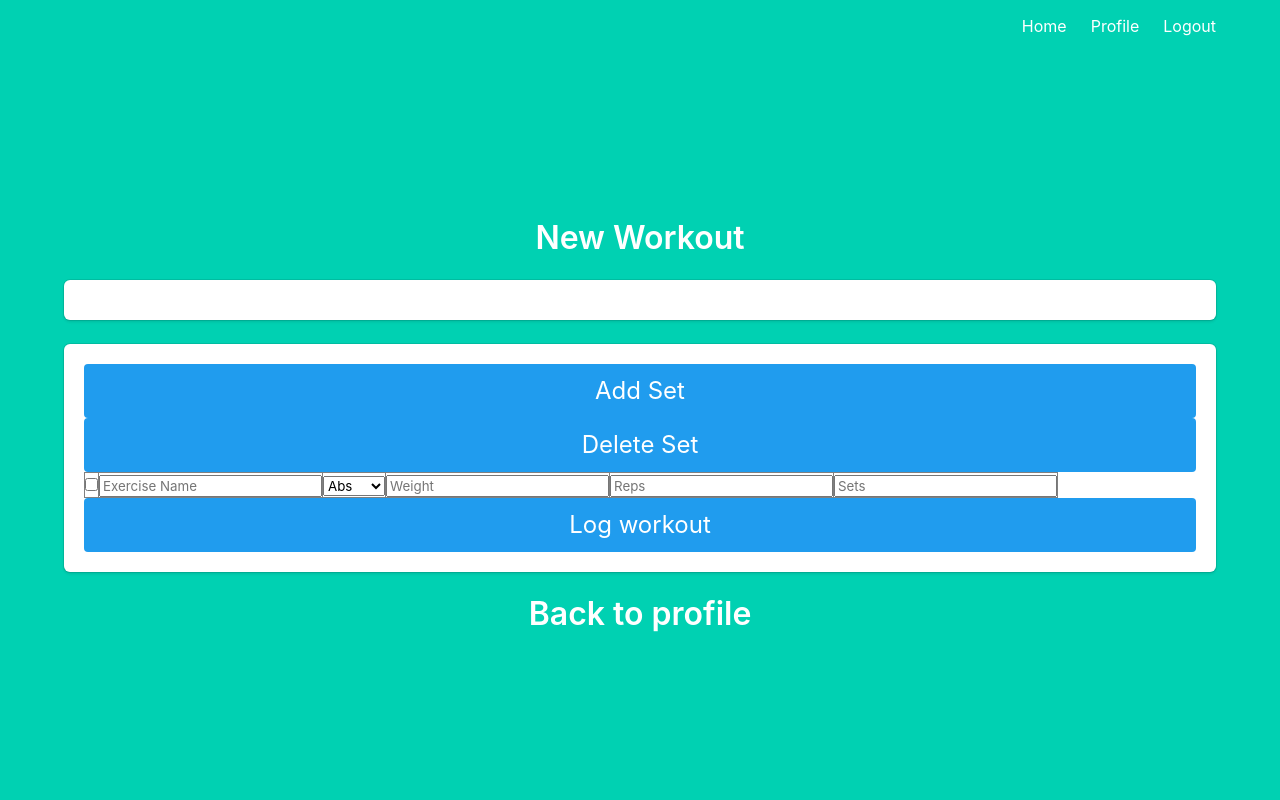
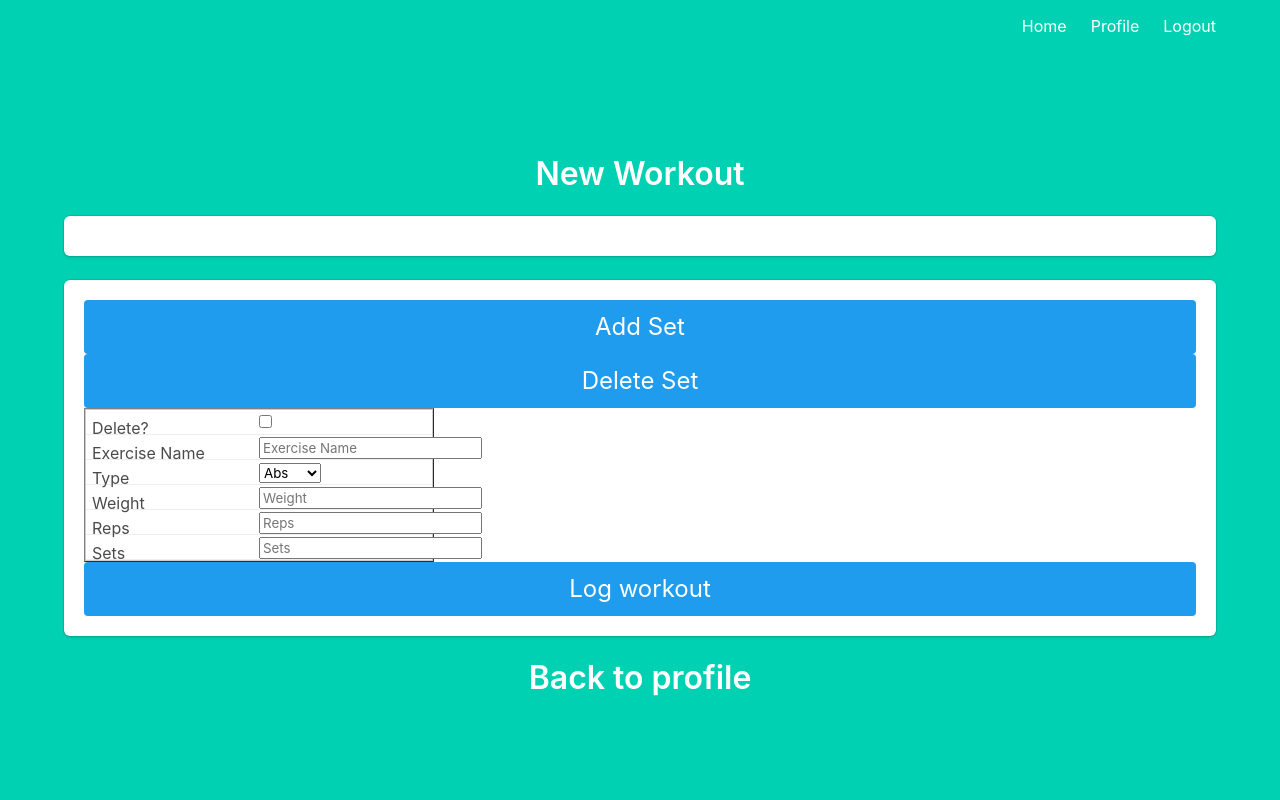
Before and after one commit to jtsuchiyama/workout, a Flask app: page /newlog/ in a window 1280 px wide. Run offline with Flask 3, Linux system fonts and the light colour scheme; the visitor is signed in with stand-in values (Sample User, id 1); data that the repository does not hold is empty; some libraries are stand-ins or nearby versions.

Commit message:
Mobile test for workout logs

```diff
--- a/templates/newlog.html
+++ b/templates/newlog.html
@@ -61,6 +61,56 @@
 		}
 
 	</SCRIPT>
+
+	<style>
+		@media
+		only screen and (max-width: 760px),
+		(min-device-width: 768px) and (max-device-width: 1024px)  {
+
+			/* Force table to not be like tables anymore */
+			table, thead, tbody, th, td, tr {
+				display: block;
+			}
+
+			/* Hide table headers (but not display: none;, for accessibility) */
+			thead tr {
+				position: absolute;
+				top: -9999px;
+				left: -9999px;
+			}
+
+			tr { border: 1px solid #ccc; }
+
+			td {
+				/* Behave  like a "row" */
+				border: none;
+				border-bottom: 1px solid #eee;
+				position: relative;
+				padding-left: 50%;
+			}
+
+			td:before {
+				/* Now like a table header */
+				position: absolute;
+				/* Top/left values mimic padding */
+				top: 6px;
+				left: 6px;
+				width: 45%;
+				padding-right: 10px;
+				white-space: nowrap;
+			}
+
+			/*
+			Label the data
+			*/
+			td:nth-of-type(1):before { content: "Delete?"; }
+			td:nth-of-type(2):before { content: "Exercise Name"; }
+			td:nth-of-type(3):before { content: "Type"; }
+			td:nth-of-type(4):before { content: "Weight"; }
+			td:nth-of-type(5):before { content: "Reps"; }
+			td:nth-of-type(6):before { content: "Sets"; }
+		}
+	</style>
 </HEAD>
 
 <h3 class="title">
```
